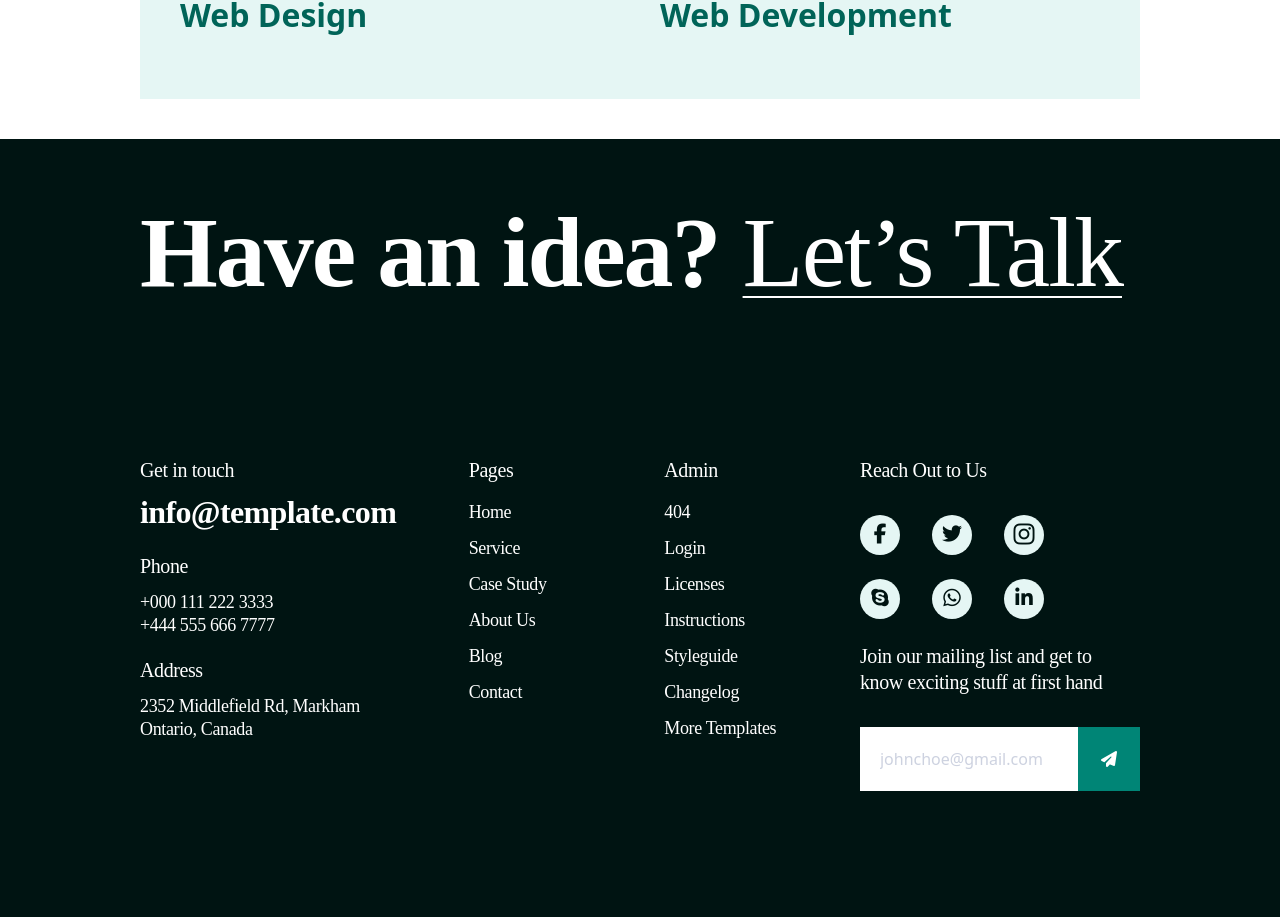
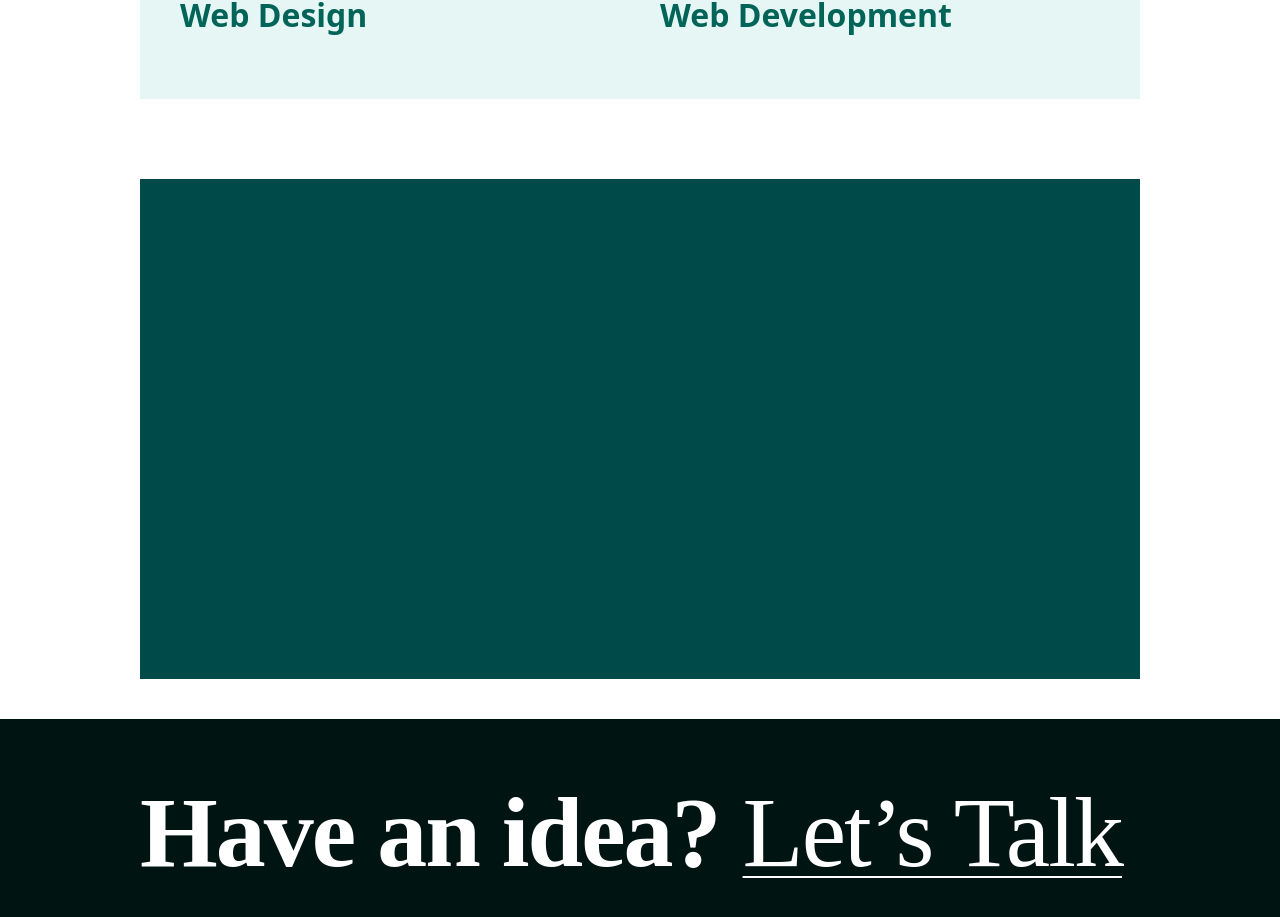
Before and after one commit to Sorel-Haller/duo, a Vue app: page /service in a window 1280 px wide. Shown: the part 467-1384 px from the top of the page. Built offline with nearby package versions, Linux system fonts and the light colour scheme.

Commit message:
Created a processService component and added it to the Service.vue

```diff
--- a/src/Views/Service.vue
+++ b/src/Views/Service.vue
@@ -1,8 +1,9 @@
 <template>
-  <OurService />
-
+    <OurService />
+    <ProcessService />
 </template>
 
 <script setup>
     import OurService from '../components/ourService.vue';
+    import ProcessService from '../components/processService.vue';
 </script>
--- /dev/null
+++ b/src/components/processService.vue
@@ -0,0 +1,6 @@
+<template>
+        <div class="pt-[40px] pb-[40px] xl:pr-[140px] md:pr-[80px] sm:pr-[32px] pr-[20px] xl:pl-[140px] md:pl-[80px] sm:pl-[32px] pl-[20px]">
+            <div class="h-[500px] bg-[#004B49] pt-[40px] pb-[60px] sm:pr-[40px] pr-[20px] sm:pl-[40px] pl-[20px]">
+            </div>
+    </div>
+</template>
```
